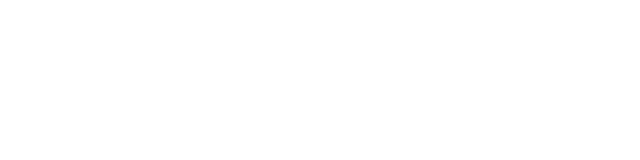
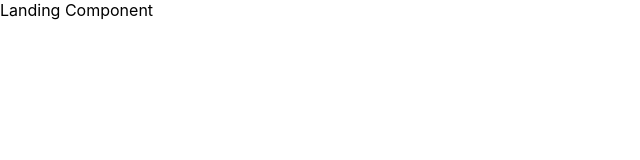
Before and after one commit to Reinano/a4Landing, a React (Create React App) app: page / in a window 1280 px wide. Shown: the top 160 px of the page, without its empty margins (0-640 px from the left). Built offline with nearby package versions, Linux system fonts and the light colour scheme.

Commit message:
fixes + components

```diff
--- a/src/app/App.js
+++ b/src/app/App.js
@@ -1,7 +1,8 @@
 import React from 'react';
-import Navbar from './components/Navbar';
+import Navbar from './components/Navbar/Navbar';
 import {BrowserRouter, Switch, Route} from 'react-router-dom';
 import './styles/App.css';
+import Landing from "./components/Landing/Landing";
 
 function App() {
   return (
@@ -9,7 +10,7 @@ function App() {
       <BrowserRouter>
         <Navbar />
         <Switch>
-          <Route exact path='/'/>
+            <Route exact path='/' component={Landing}/>
         </Switch>
       </BrowserRouter>
     </>
--- /dev/null
+++ b/src/app/components/Landing/Landing.js
@@ -0,0 +1,11 @@
+import React from 'react';
+
+const Landing = () => {
+    return (
+        <>
+            Landing Component
+        </>
+    )
+}
+
+export default Landing;
```
Also changed, not shown: src/app/components/Navbar/Navbar.js (renamed from src/app/components/Navbar.js), src/app/components/Navbar/_navbar.scss (added).
